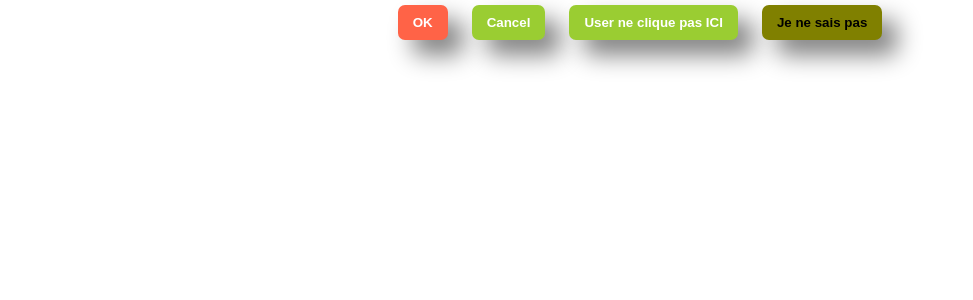
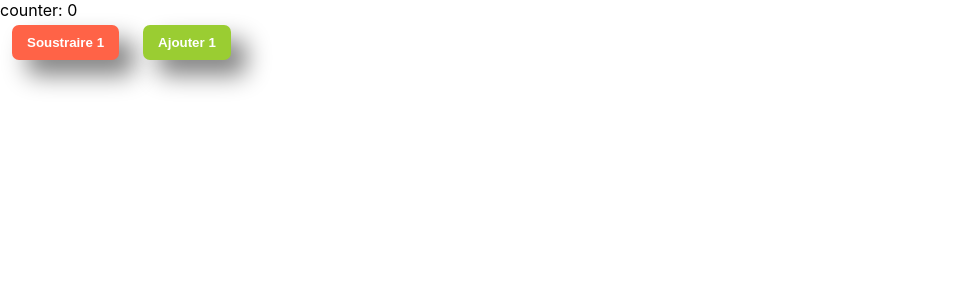
Before and after one commit to octopodidae/2021-11_17_tjs, a React (Create React App) app: page / in a window 1280 px wide. Shown: the top 300 px of the page, without its empty margins (0-973 px from the left). Built offline with nearby package versions, Linux system fonts and the light colour scheme.

Commit message:
lifecycle

```diff
--- a/src/App/App.js
+++ b/src/App/App.js
@@ -1,44 +1,39 @@
-import React from 'react';
-// import logo from '../logo.svg';
-import './App.css';
+import React from 'react'
 import Button from './components/Button/Button'
 
-function App() {
-  return (
-    <div className="App" >
+class App extends React.Component{
+
+  counter = 0;
+
+  constructor(props){
+    super(props);
+    this.state={counter:0, value2:0}
+  }
+  componentDidUpdate(){
+    console.table(arguments);
+    console.log('%c%s', 'font-size:42pt; color:red', 'Le changement est pret et effectif '+this.state.counter)
+  }
+  render(){
+    return <div className="App">
+    {/* My Comment */}
+      counter: {this.state.counter}<br/>
       <Button
-        text="OK"
-        onButtonClicked={(arg)=>{
-          console.log(arg)
-          alert("Le user a cliqué !")
-        }}
-        bgColor="tomato"
-      />
+      text="Soustraire 1"
+      onButtonClicked={()=>{
+        this.setState({ counter:this.state.counter-1 });
+        console.log(this.state)}
+      }
+      bgColor="tomato" />
       <Button
-        text="Cancel"
-        onButtonClicked={(arg)=>{
-          console.log(arg)
-          alert("Le user a cliqué !")
-        }}
-       />
-      <Button
-        text="User ne clique pas ICI"
-        onButtonClicked={(arg)=>{
-          console.log(arg)
-          alert("Le user a cliqué !")
-        }}
-       />
-      <Button
-        text="Je ne sais pas"
-        onButtonClicked={(arg)=>{
-          console.log(arg)
-          alert("Le user a cliqué !")
-        }}
-       bgColor="olive"
-       color="black"
-       />
+      text="Ajouter 1"
+      onButtonClicked={()=>{
+        this.setState({ counter:this.state.counter+1 });
+        console.log(this.state)}
+      }
+      bgColor="yellowgreen" />
     </div>
-  );
+  }
+
 }
 
 export default App;
--- a/src/App/components/Button/Button.js
+++ b/src/App/components/Button/Button.js
@@ -8,25 +8,21 @@ function Button(props) {
     <button
       className="Button"
       onClick={(evt)=>{props.onButtonClicked()}}
-    style={{backgroundColor:props.bgColor, color:props.color}}
+      style={{
+        backgroundColor:props.bgColor,
+        color:props.color,...props.style
+      }}
     >
       {props.text}
     </button>)
 }
-
-// const Button=(props)=>{
-//     return (
-//         <button className="Button">
-
-//         </button>
-//     );
-// }
 
 Button.propTypes={
   text: PropTypes.string.isRequired,
   onButtonClicked: PropTypes.func.isRequired,
   bgColor: PropTypes.string,
   color: PropTypes.string,
+  style: PropTypes.object,
 }
 Button.defaultProps={
   bgColor: 'yellowgreen',
--- a/src/index.tsx
+++ b/src/index.tsx
@@ -2,7 +2,7 @@ import React from 'react';
 import ReactDOM from 'react-dom';
 import './index.css';
 import App from './App/App';
-import reportWebVitals from './reportWebVitals';
+// import reportWebVitals from './reportWebVitals';
 
 ReactDOM.render(
   <React.StrictMode>
```
Also changed, not shown: src/App/App copy.js (added, +46 -0 lines). Lines whose indentation alone changed are shown as unchanged.
